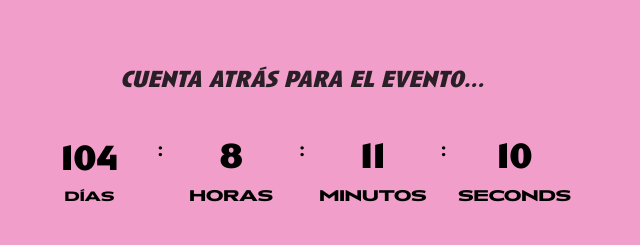
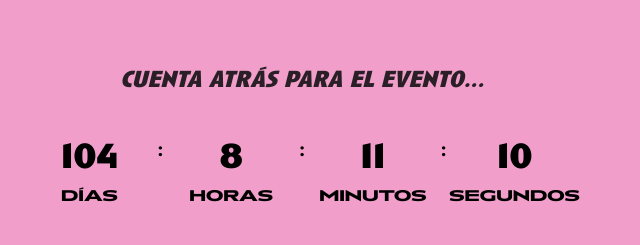
Before and after one commit to jpalma76/la-desvelada-copia-de-la-velada, an Astro site: page / in a window 1280 px wide. Shown: the part 928-1173 px from the top of the page, 338-978 px from the left. Built offline with nearby package versions, Linux system fonts and the light colour scheme; Astro itself is replaced by a stand-in of ours; what @midudev/tailwind-animations would draw is missing.

Commit message:
modify styles & text

```diff
--- a/src/components/Countdown.astro
+++ b/src/components/Countdown.astro
@@ -12,7 +12,7 @@ const TIMESTAMP_END = 1761264420000
 
     <div class="flex flex-col justify-center text-center items-center gap-y-2 max-sm:w-[60px] md:28 lg:w-[120px]">
       <span class="text-2xl md:text-3xl lg:text-4xl tabular-nums text-center" data-days></span>
-      <span class="max-sm:text-[8px] max-md:text-sm text-sm text-center">Días</span>
+      <span class="max-sm:text-[8px] max-md:text-sm text-center">Días</span>
     </div>
 
     <span aria-hidden="true" class="h-full flex items-center text-xl">:</span>
@@ -33,7 +33,7 @@ const TIMESTAMP_END = 1761264420000
 
     <div class="flex flex-col justify-center items-center text-center gap-y-2 max-sm:w-[60px] md:28 lg:w-[120px]">
       <span class="text-2xl md:text-3xl lg:text-4xl tabular-nums text-center" data-seconds></span>
-      <span class="w--full max-sm:text-[8px] max-md:text-sm text-center">Seconds</span>
+      <span class="max-sm:text-[8px] max-md:text-sm text-center">Segundos</span>
     </div>
 
   </div>
```
